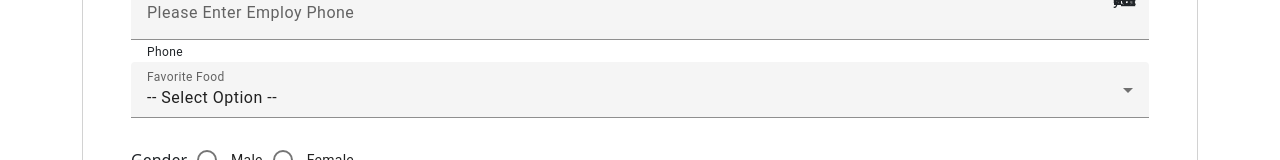
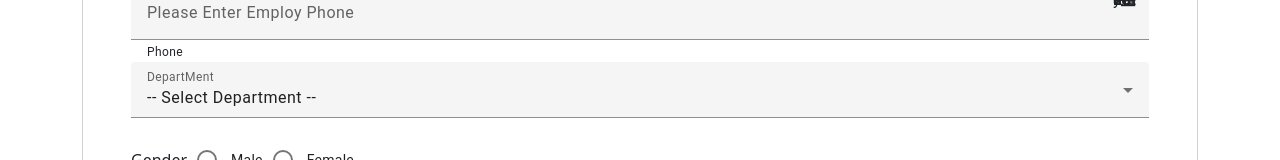
Before and after one commit to Rajveer123/angular-crud-and-snap-save-app, an Angular app: page /employ in a window 1280 px wide. Shown: the part 379-539 px from the top of the page. Built offline with nearby package versions, Linux system fonts and the light colour scheme.

Commit message:
Made the UI and Set Dynamic Value for Department Selection using Enum

```diff
--- a/src/app/components/employ/employ.component.html
+++ b/src/app/components/employ/employ.component.html
@@ -29,10 +29,10 @@
         </mat-form-field>
 
         <mat-form-field>
-            <mat-label>Favorite Food</mat-label>
-            <mat-select [(value)]="selectedOption">
-                @for (food of foods; track food) {
-                <mat-option [value]="food.value">{{ food.viewValue }}</mat-option>
+            <mat-label>DepartMent</mat-label>
+            <mat-select [value]="selectedDepartment">
+                @for (department of departmentTypes; track department) {
+                <mat-option [value]="department">{{ departmentTypeToNameMapping[department] }}</mat-option>
                 }
             </mat-select>
         </mat-form-field>
--- a/src/app/components/employ/employ.component.ts
+++ b/src/app/components/employ/employ.component.ts
@@ -1,16 +1,16 @@
-import { Component } from '@angular/core';
+import { Component, OnInit } from '@angular/core';
 import {MatFormFieldModule} from '@angular/material/form-field';
 import {MatIconModule} from '@angular/material/icon';
 import {MatInputModule} from '@angular/material/input';
 import {MatSelectModule} from '@angular/material/select';
-import { Food } from '../../models/employ.model';
+import { Employee, DepartMent } from '../../models/employ.model';
 import { CommonModule } from '@angular/common';
 import {FormsModule} from '@angular/forms';
 import {MatCheckboxModule} from '@angular/material/checkbox';
 import {MatRadioModule} from '@angular/material/radio';
 import {MatDividerModule} from '@angular/material/divider';
 import {MatButtonModule} from '@angular/material/button';
-
+import { DepartmentType , DepartmentTypeToNameMapping} from '../../enums/employee.enums'
 @Component({
   selector: 'app-employ',
   imports: [
@@ -21,14 +21,26 @@ import {MatButtonModule} from '@angular/material/button';
   templateUrl: './employ.component.html',
   styleUrl: './employ.component.css'
 })
-export class EmployComponent {
-  selectedOption = 'select';
-  foods: Food[] = [
-    {value: 'select', viewValue: '-- Select Option --'},
-    {value: 'selection1', viewValue: 'Select Option1'},
-    {value: 'selection2', viewValue: 'Select Option2'},
-    {value: 'selection3', viewValue: 'Select Option3'},
-  ];
+export class EmployComponent implements OnInit {
+  selectedDepartment : string = '';
+  employee: Employee = {
+    employeeId: 0,
+    employeeName: '',
+    employeeAdress: '',
+    employeeGender: '',
+    employeeContactNumber: '',
+    employeeDepartment: '',
+    employeeSkills: ''
+  }
+  constructor() { }
+  ngOnInit(): void {
+    this.selectedDepartment = this.departmentTypes[0];
+  }
+  public departmentTypeToNameMapping = DepartmentTypeToNameMapping;
+  public departmentTypes = Object.values(DepartmentType);
+
+
+
   saveEmployee(){
 
   }
--- /dev/null
+++ b/src/app/enums/employee.enums.ts
@@ -0,0 +1,14 @@
+export enum DepartmentType {
+    SELECT_DEPARTMENT = '-- Select Department --',
+    IT_TECHNOLOGY = 'It Technology',
+    FINANCE = 'Finance',
+    HR = 'Human Resources',
+    MANAGEMENT = 'Management'
+}
+export const DepartmentTypeToNameMapping: Record<DepartmentType, string> = {
+    [DepartmentType.SELECT_DEPARTMENT]: "-- Select Department --",
+    [DepartmentType.IT_TECHNOLOGY]: "It Technology",
+    [DepartmentType.FINANCE]: "Finance",
+    [DepartmentType.HR]: "Human Resources",
+    [DepartmentType.MANAGEMENT]: "Management",
+};
```
Also changed, not shown: src/app/models/employ.model.ts (+11 -1 lines), src/app/sevices/employ.service.ts (+29 -1 lines).
